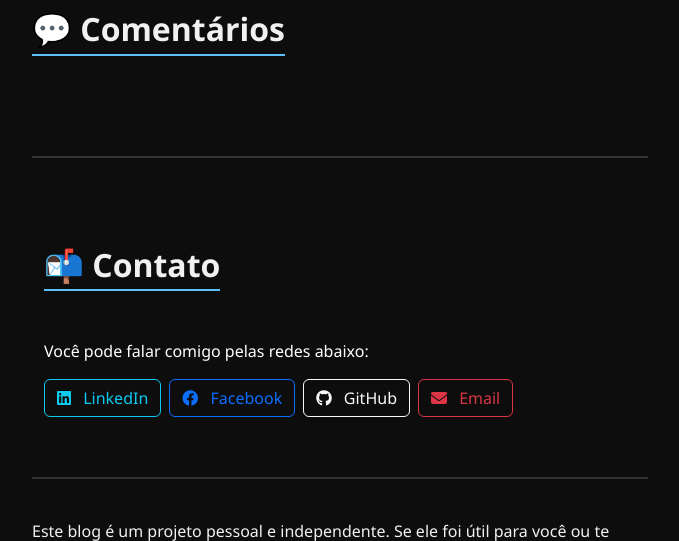
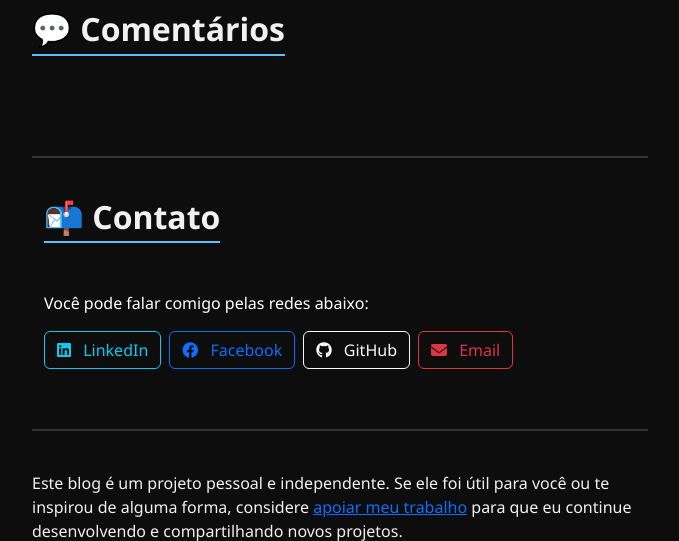
Before and after one commit to LuizRaizen/portfolio-luizdererita-dev, a Flask app: template templates/blogs/post.html in a window 1280 px wide. Shown: the part 561-1102 px from the top of the page, without its empty margins (300-979 px from the left). Run offline with Flask 3, Linux system fonts and the light colour scheme; the template is opened without the code that fills it, so the values that code supplies are empty; some libraries are stand-ins or nearby versions.

Commit message:
Teste: ajustes seção contatos

```diff
--- a/templates/blogs/base.html
+++ b/templates/blogs/base.html
@@ -104,7 +104,7 @@
 
         <!-- Seção de Contato -->
         <div class="container mb-4">
-          <h2 class="section-title mt-5 mb-5" id="contato">📬 Contato</h2>
+          <h2 class="section-title mb-5" id="contato">📬 Contato</h2>
           <p class="text-white">Você pode falar comigo pelas redes abaixo:</p>
 
           <div class="d-flex flex-column flex-md-row flex-wrap gap-2 justify-content-md-start">
```
